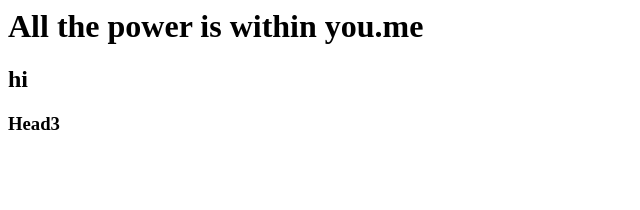
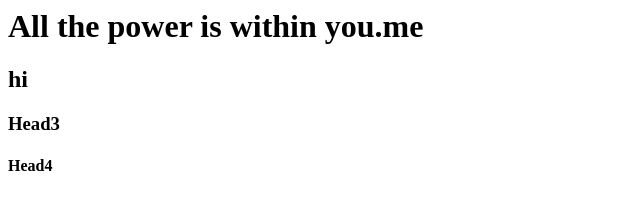
Before and after one commit to ramkarthi77/firstgitrepo, a plain HTML site: page index.html in a window 1280 px wide. Shown: the full height of the page, 0-640 px from the left. Drawn offline with Linux system fonts and the light colour scheme.

Commit message:
Update index.html
Added Header 4

```diff
--- a/index.html
+++ b/index.html
@@ -3,5 +3,6 @@
 		<h1> All the power is within you.me</h1>
 		<h2>hi</h2>
 		<h3>Head3</h3>
+		<h4>Head4</h4>
 	</body>
 </html>
```
